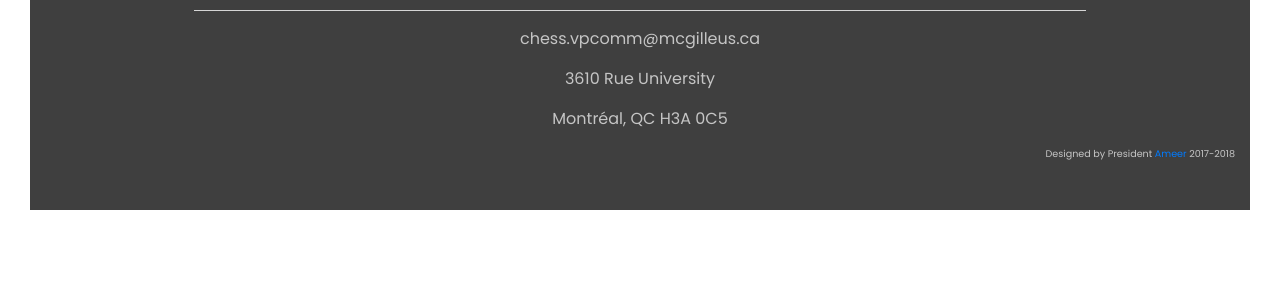
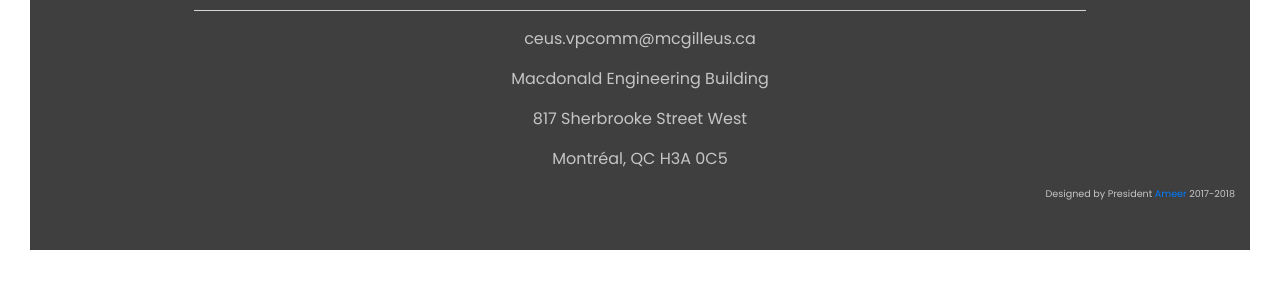
Before and after one commit to McGillEUS/CEUS, a plain HTML site: page resources.html in a window 1280 px wide. Shown: the part 1228-1516 px from the top of the page. Drawn offline with nearby package versions, Linux system fonts and the light colour scheme.

Commit message:
Update resources.html

```diff
--- a/resources.html
+++ b/resources.html
@@ -133,8 +133,9 @@
 
                         <hr class="light">
                         <p></p>
-                        <p>chess.vpcomm@mcgilleus.ca</p>
-                        <p>3610 Rue University</p>
+                        <p>ceus.vpcomm@mcgilleus.ca</p>
+                        <p>Macdonald Engineering Building</p>
+                        <p>817 Sherbrooke Street West</p>
                         <p>Montréal, QC H3A 0C5</p>
                         <p align=right style= "font-size:60%">Designed by President <a href=https://www.linkedin.com/in/ameer-nizami-5b6184107/> Ameer </a> 2017-2018</p>
             </div>
```
